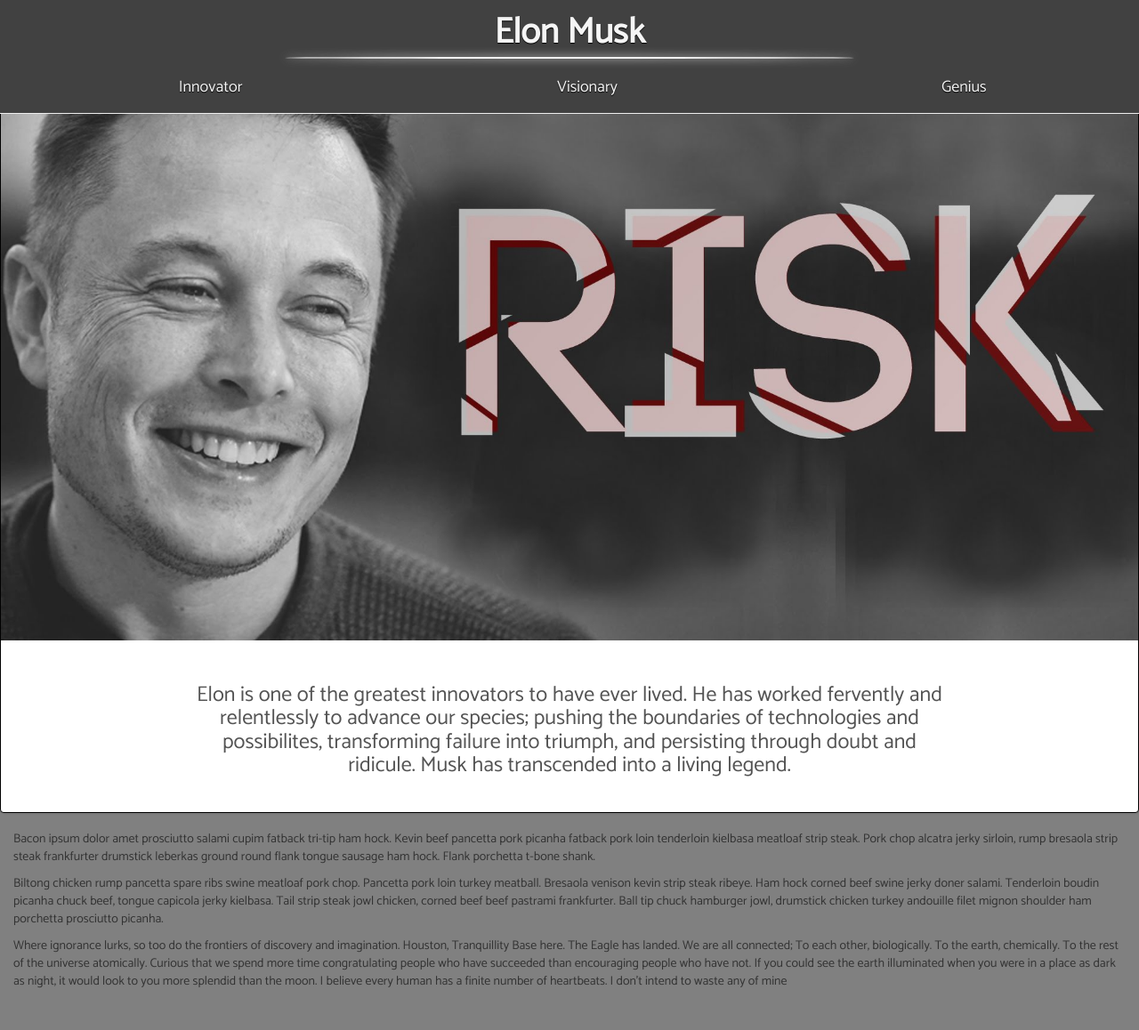
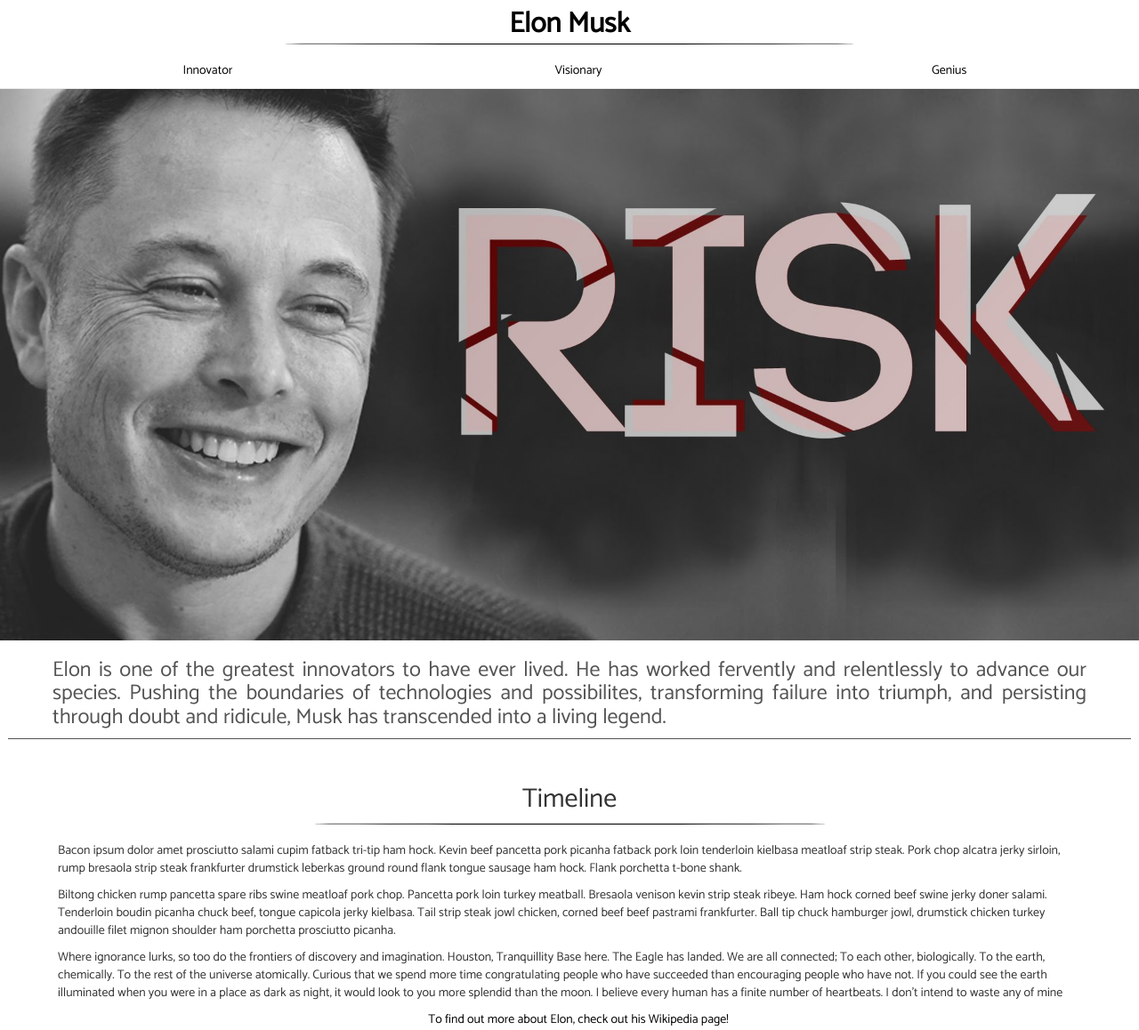
Before and after one commit to mottola/tribute-site, a plain HTML site: page index.html in a window 1280 px wide. Shown: the whole page at 89% size. Before the commit the page ends 1124 px from the top, so only its background shows below. Drawn offline with nearby package versions, Linux system fonts and the light colour scheme.

Commit message:
second commit

```diff
--- a/index.html
+++ b/index.html
@@ -40,7 +40,7 @@
 
 body {
     font-family: 'Catamaran', sans-serif;
-    background-color: gray;
+    background-color: white;
 }
 
 #main-image {
@@ -49,51 +49,71 @@
 }
 
 #main-text {
-    font-size: 40px;
+    font-size: 32px;
     font-weight: 600;
-    color: #F5F5F5;
-    text-shadow: 0 1px 1px black;
+    color: black;
+    /*text-shadow: 0 1px 1px black;*/
     margin: 0;
+    padding-top: 10px;
 }
 
 hr {
     width: 50%;
-    box-shadow: 0 0 10px 1px silver;
+    /*box-shadow: 0 0 10px 1px silver;*/
     height: 1px;
-    background-color: #F5F5F5;
+    background-color: black;
     border-radius: 80%;
-    margin-top: 5px;
+    margin-top: 3px;
 }
 
 #header-list {
     list-style-type: none;
     text-align: center;
-    text-shadow: 0 1px 1px black;
-    font-size: 18px;
+    font-size: 14px;
     font-weight: 500;
-    color: #F5F5F5;
-    /*padding: 10px 0 10px 0;*/
+    color: black;
+    padding: 0;
 }
 
 #header-row {
-    background-color: #414141;
+    background-color: white;
+    margin-right: 5px;
 }
 
 #head {
-    background-color: #414141;
+    background-color: white;
     margin: 0;
-    padding: 15px 0 15px 0;
+    text-align: center;
 }
 
 #splash {
     padding: 0;
-    border-color: black;
+    border: none;
+    box-shadow: none;
 }
 
 #para {
-    padding: 20px 200px 20px 200px;
+    padding: 10px 50px 10px 50px;
+    text-align: justify;
+    color: #535353;
+    margin-top: 2px;
+    margin-bottom: 2px;
+    border-bottom: 1px solid #535353;
+}
+
+#timeline {
+    margin-left: 50px;
+    margin-right: 50px;
+    text-align: left;
+}
+
+#timeline-header {
     text-align: center;
-    color: #535353;
+}
+
+#thumbnail-caption {
+    border: none;
+    border-box: none;
 }
 
 <script src="script.js"></script>;
@@ -123,17 +143,24 @@
         <div class="col-xs-12">
             <div class="thumbnail" id="splash">
                 <img src="images/musk-risk.jpg" class="img-responsive" id="main-image" alt="Photograph of Elon Musk">
-                <div class="caption">
-                    <h3 class="text-primary text-center" id="para">Elon is one of the greatest innovators to have ever lived. He has worked fervently and relentlessly to advance our species; pushing the boundaries of technologies and possibilites, transforming failure into triumph, and persisting through doubt and ridicule. Musk has transcended into a living legend.</h3>
+                <div class="caption" id="thumbnail-caption">
+                    <h3 class="text-primary text-center" id="para">Elon is one of the greatest innovators to have ever lived. He has worked fervently and relentlessly to advance our species. Pushing the boundaries of technologies and possibilites, transforming failure into triumph, and persisting through doubt and ridicule, Musk has transcended into a living legend.</h3>
                 </div>
             </div>
         </div>
     </div>
     <!-- </div> -->
-    <div class="container-fluid">
+    <div class="container-fluid" id="timeline">
+        <h2 id="timeline-header">Timeline</h2>
+        <hr/>
         <p>Bacon ipsum dolor amet prosciutto salami cupim fatback tri-tip ham hock. Kevin beef pancetta pork picanha fatback pork loin tenderloin kielbasa meatloaf strip steak. Pork chop alcatra jerky sirloin, rump bresaola strip steak frankfurter drumstick leberkas ground round flank tongue sausage ham hock. Flank porchetta t-bone shank.</p>
         <p>Biltong chicken rump pancetta spare ribs swine meatloaf pork chop. Pancetta pork loin turkey meatball. Bresaola venison kevin strip steak ribeye. Ham hock corned beef swine jerky doner salami. Tenderloin boudin picanha chuck beef, tongue capicola jerky kielbasa. Tail strip steak jowl chicken, corned beef beef pastrami frankfurter. Ball tip chuck hamburger jowl, drumstick chicken turkey andouille filet mignon shoulder ham porchetta prosciutto picanha. </p>
         <p>Where ignorance lurks, so too do the frontiers of discovery and imagination. Houston, Tranquillity Base here. The Eagle has landed. We are all connected; To each other, biologically. To the earth, chemically. To the rest of the universe atomically. Curious that we spend more time congratulating people who have succeeded than encouraging people who have not. If you could see the earth illuminated when you were in a place as dark as night, it would look to you more splendid than the moon. I believe every human has a finite number of heartbeats. I don't intend to waste any of mine</p>
+    </div>
+    <div class="row" id="header-row">
+        <ul>
+            <li class="col-xs-12" id="header-list">To find out more about Elon, check out his Wikipedia page!</li>
+        </ul>
     </div>
     <script>
     $(function() {
```
